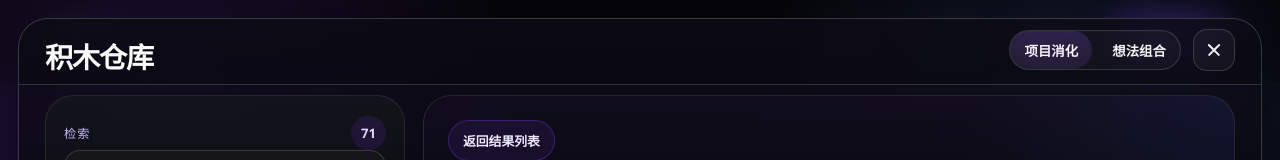
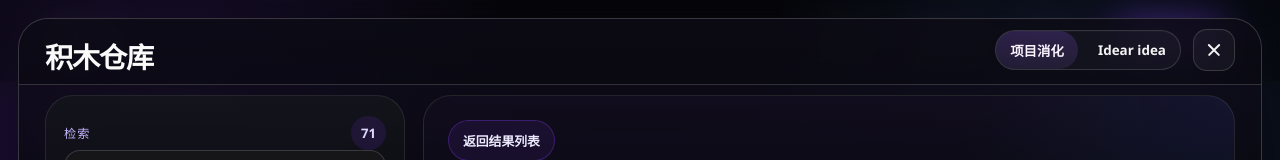
Before and after one commit to 9iliudar/Ai123, a Next.js app: page / in a window 1280 px wide. Both pictures are taken after a click on the button "积木仓库". Shown: the top 160 px of the page. Built offline with nearby package versions, Linux system fonts and the light colour scheme.

Commit message:
Rename idea workspace tab

```diff
--- a/components/brick-warehouse.js
+++ b/components/brick-warehouse.js
@@ -450,7 +450,7 @@ export default function BrickWarehouse({ open, onClose, onOpenConcept, initialSe
                 className={`blocks-workspace-tab ${activeWorkspace === "idea" ? "active" : ""}`}
                 onClick={() => setActiveWorkspace("idea")}
               >
-                <span>想法组合</span>
+                <span>Idear idea</span>
               </button>
             </div>
             <button type="button" className="blocks-close" aria-label="关闭积木仓库" title="关闭积木仓库" onClick={onClose} />
```
